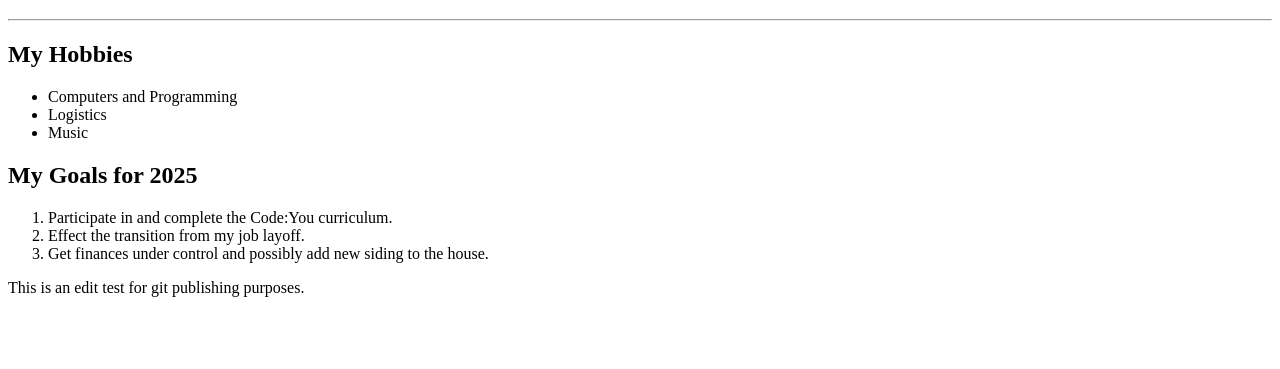
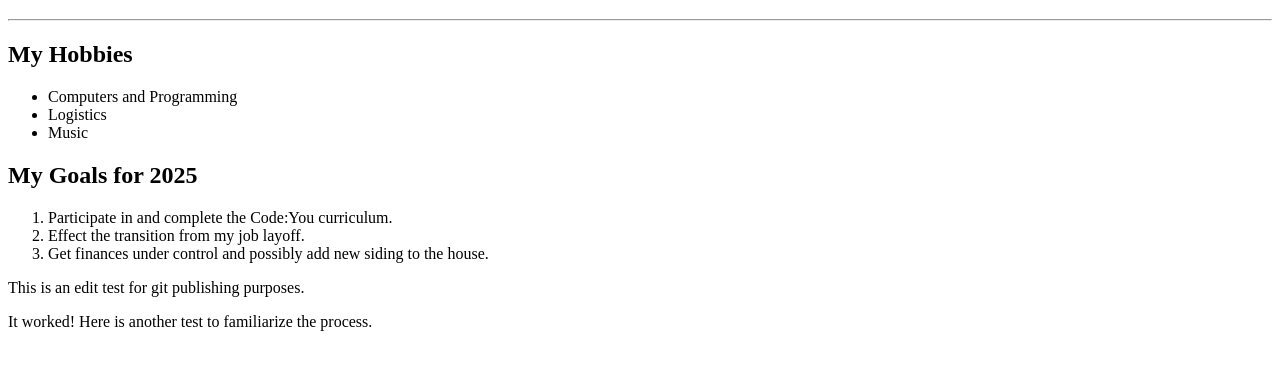
Before and after one commit to Milieuz/about_me_HTML, a plain HTML site: page index.html in a window 1280 px wide. Shown: the part 61-430 px from the top of the page. Drawn offline with Linux system fonts and the light colour scheme.

Commit message:
Commit #3 Edit

```diff
--- a/index.html
+++ b/index.html
@@ -21,5 +21,6 @@
         <li>Get finances under control and possibly add new siding to the house.</li>
     </ol>
     <p>This is an edit test for git publishing purposes.</p>
+    <p>It worked! Here is another test to familiarize the process.</p>
 </body>
 </html>
```
